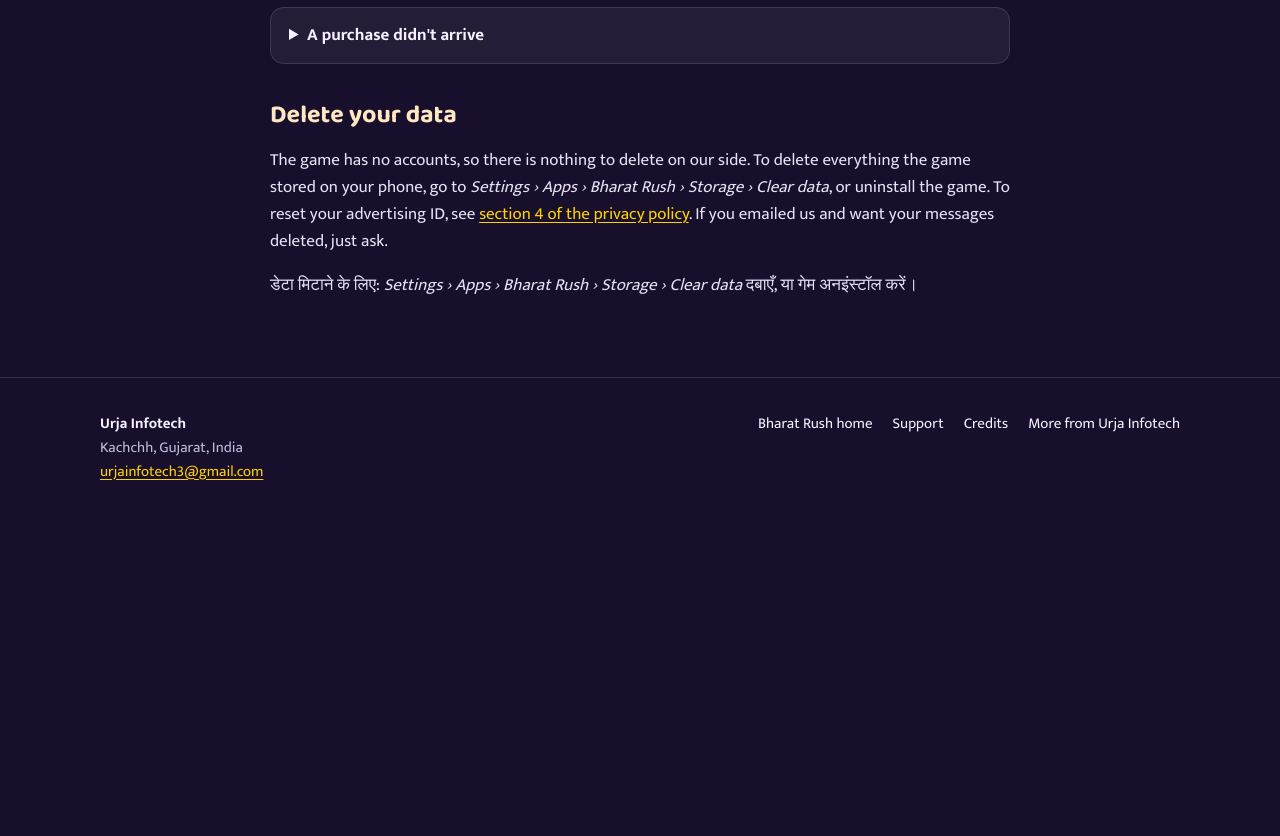
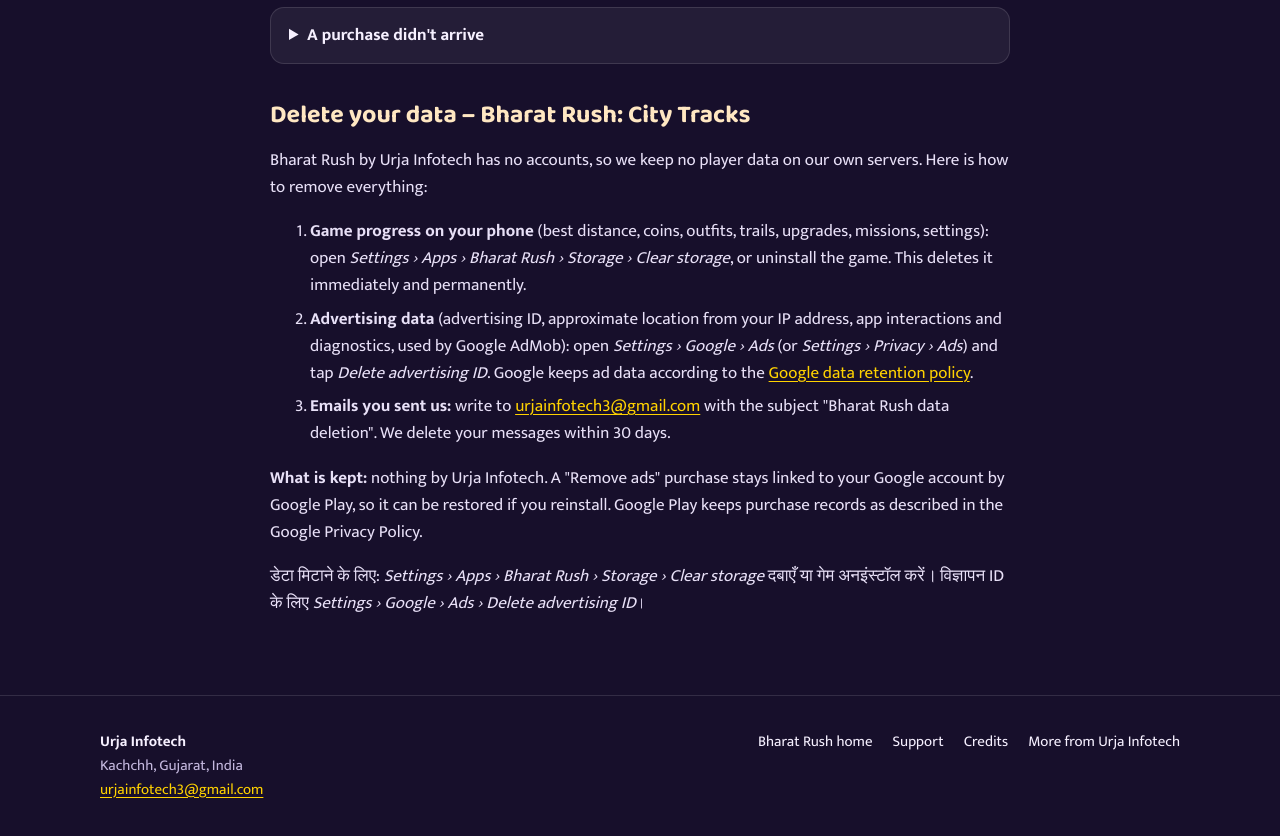
Before and after one commit to urjainfotech3/bharat-rush, a plain HTML site: page support.html in a window 1280 px wide. Shown: the part 981-1817 px from the top of the page. Before the commit the page ends 1509 px from the top, so only its background shows below. Drawn offline with Linux system fonts and the light colour scheme.

Commit message:
Support: full data deletion section

```diff
--- a/support.html
+++ b/support.html
@@ -43,9 +43,15 @@
   <details><summary>Why are there ads?</summary><p>Ads keep the game free. Most ads are optional: you choose to watch one for a reward such as a second chance or double coins.</p></details>
   <details><summary>A purchase didn't arrive</summary><p>Make sure you are signed in to the same Google account you used to buy, then restart the game. If it still doesn't appear, email us your Google Play order number (it starts with GPA.).</p></details>
 
-  <h2>Delete your data</h2>
-  <p>The game has no accounts, so there is nothing to delete on our side. To delete everything the game stored on your phone, go to <em>Settings › Apps › Bharat Rush › Storage › Clear data</em>, or uninstall the game. To reset your advertising ID, see <a href="privacy.html">section 4 of the privacy policy</a>. If you emailed us and want your messages deleted, just ask.</p>
-  <p lang="hi">डेटा मिटाने के लिए: <em>Settings › Apps › Bharat Rush › Storage › Clear data</em> दबाएँ, या गेम अनइंस्टॉल करें।</p>
+  <h2 id="delete">Delete your data – Bharat Rush: City Tracks</h2>
+  <p>Bharat Rush by Urja Infotech has no accounts, so we keep no player data on our own servers. Here is how to remove everything:</p>
+  <ol>
+    <li><strong>Game progress on your phone</strong> (best distance, coins, outfits, trails, upgrades, missions, settings): open <em>Settings › Apps › Bharat Rush › Storage › Clear storage</em>, or uninstall the game. This deletes it immediately and permanently.</li>
+    <li><strong>Advertising data</strong> (advertising ID, approximate location from your IP address, app interactions and diagnostics, used by Google AdMob): open <em>Settings › Google › Ads</em> (or <em>Settings › Privacy › Ads</em>) and tap <em>Delete advertising ID</em>. Google keeps ad data according to the <a href="https://policies.google.com/technologies/retention" rel="noopener">Google data retention policy</a>.</li>
+    <li><strong>Emails you sent us:</strong> write to <a href="mailto:urjainfotech3@gmail.com?subject=Bharat%20Rush%20data%20deletion">urjainfotech3@gmail.com</a> with the subject "Bharat Rush data deletion". We delete your messages within 30 days.</li>
+  </ol>
+  <p><strong>What is kept:</strong> nothing by Urja Infotech. A "Remove ads" purchase stays linked to your Google account by Google Play, so it can be restored if you reinstall. Google Play keeps purchase records as described in the Google Privacy Policy.</p>
+  <p lang="hi">डेटा मिटाने के लिए: <em>Settings › Apps › Bharat Rush › Storage › Clear storage</em> दबाएँ या गेम अनइंस्टॉल करें। विज्ञापन ID के लिए <em>Settings › Google › Ads › Delete advertising ID</em>।</p>
 </main>
 
 
```
